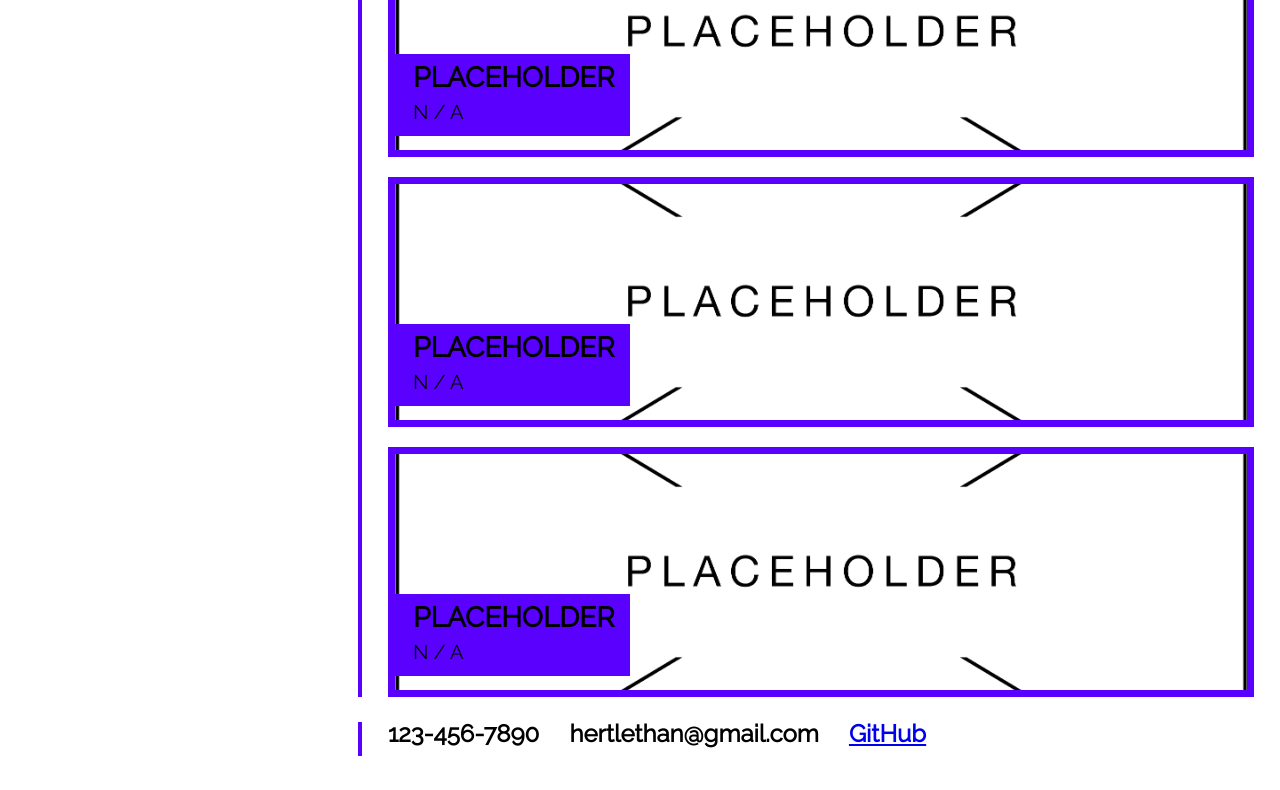
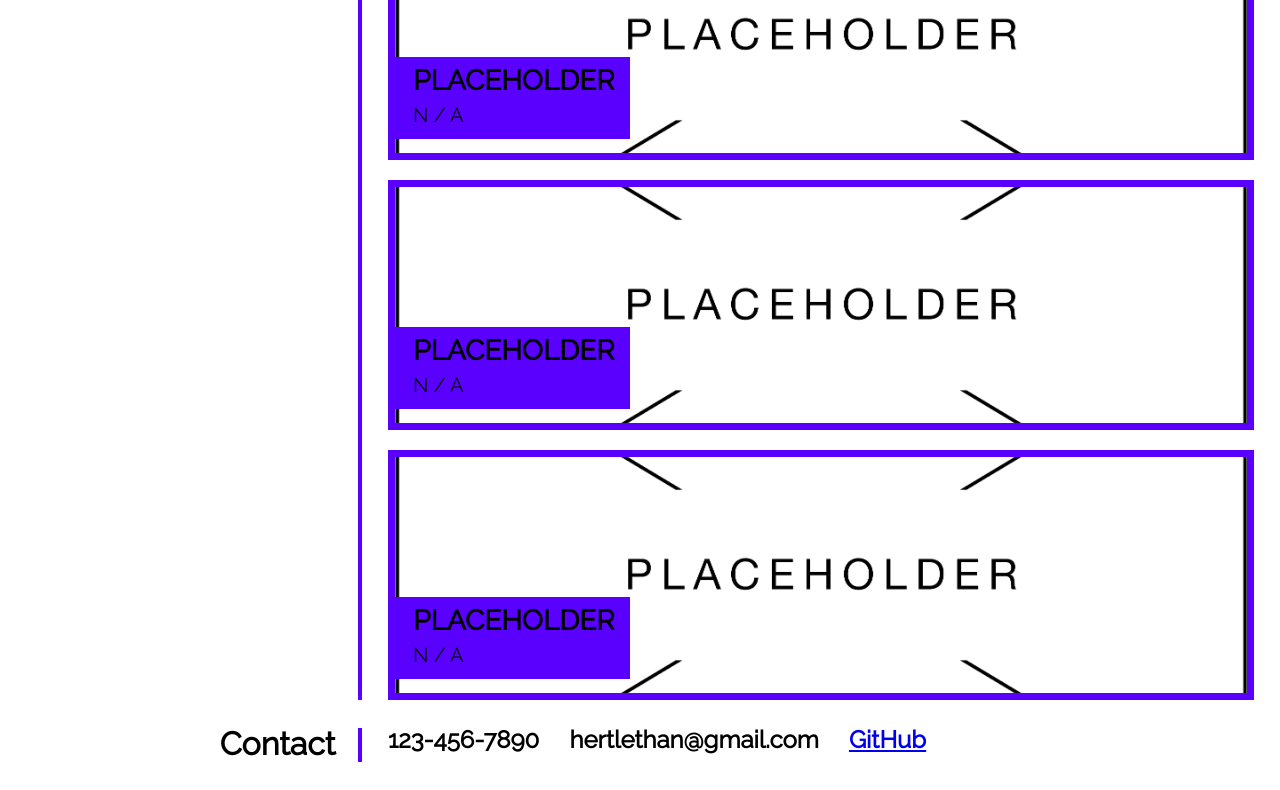
Before and after one commit to average-kirigiri-enjoyer/challenge-2-professional-coding-portfolio, a plain HTML site: page index.html in a window 1280 px wide. Shown: the part 1511-2301 px from the top of the page. Before the commit the page ends 2267 px from the top, so only its background shows below. Drawn offline with Linux system fonts and the light colour scheme; files that its build step writes are made by us from their sources.

Commit message:
aligned ssection titles with their associated section

```diff
--- a/assets/style.css
+++ b/assets/style.css
@@ -59,12 +59,18 @@ body
     margin-bottom: 25px;
 }
 
+.main-content-section
+{
+    display: inline-block;
+    width: 100%;
+}
+
 .section-title
 {
-    display: inline-block;
+    float: left;
     font-size: 32px;
     width: 27%;
-    border: solid 2px var(--mint-green);
+    height: 36px;
 }
 
 .section-title h2
@@ -74,9 +80,8 @@ body
     margin-left: 10px;
 }
 
-.main-content-section
+.section-content
 {
-    display: block;
     float: right;
     padding-left: 2%;
     margin-right: 2%;
--- a/index.html
+++ b/index.html
@@ -38,17 +38,23 @@ Last Edited 2023/07/20
 
     <div class = title-bar-image alt = "me edited into the game 'Hollow Knight', sitting on a bench in a lush, green area with a waterfall in the background"></div>
 
+    <div class = "main-content-section">
+
         <div class = "section-title">
 
             <h2>About Me</h2>
 
         </div>
 
-    <div id = "about-me" class = "main-content-section">
+        <div id = "about-me" class = "section-content">
 
             <p>Hello, my name is Ethan Hertl, a full-stack web developer in-training, currently attending University of Toronto's School of Continuing Studies Coding Boot Camp. I've only just begun my web development journey, but so far I've gotten my feet wet with HTML, CSS, and JavaScript, my work regarding which you can find below.</p>
 
         </div>
+
+    </div>
+
+    <div class = "main-content-section">
 
         <div class = "section-title">
 
@@ -56,7 +62,7 @@ Last Edited 2023/07/20
 
         </div>
 
-    <div id = "projects-showcase" class = "main-content-section">
+        <div id = "projects-showcase" class = "section-content">
 
             <a id = "challenge-1" class = "headline-project project" alt = "ALT TEXT FOR BACKGROUND IMAGE" href = "https://average-kirigiri-enjoyer.github.io/challenge-1-website-accessibility-refactor/"><div>
 
@@ -95,6 +101,9 @@ Last Edited 2023/07/20
 
             </div></div>
         </div>
+    </div>
+
+    <div class = "main-content-section">
 
         <div class = "section-title">
 
@@ -102,7 +111,7 @@ Last Edited 2023/07/20
 
         </div>
 
-    <div id = "contact-info" class = "main-content-section">
+        <div id = "contact-info" class = "section-content">
 
             <ul>
 
@@ -112,6 +121,7 @@ Last Edited 2023/07/20
 
             </ul>
         </div>
+    </div>
 </body>
 
 </html>
```
Lines whose indentation alone changed are shown as unchanged.
